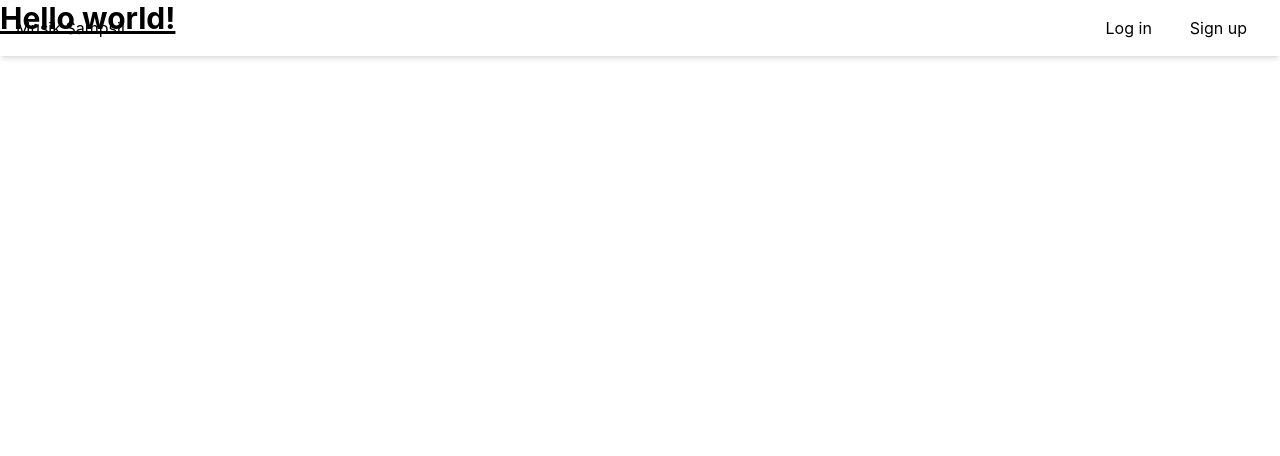
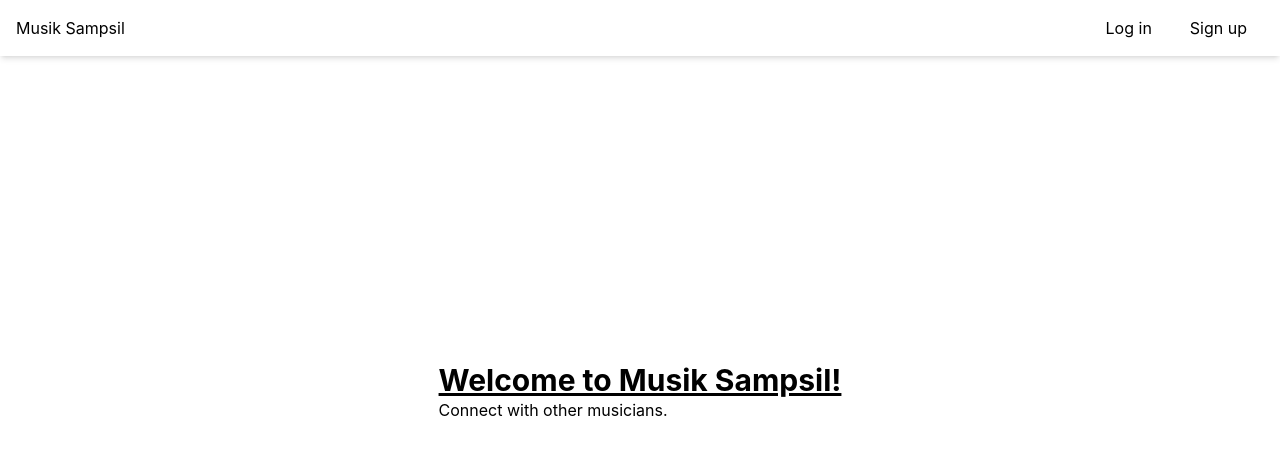
Before and after one commit to bartbie/kval, a React (Vite) app in the folder apps/frontend/: page / in a window 1280 px wide. Shown: the top 456 px of the page. Built offline with nearby package versions, Linux system fonts and the light colour scheme.

Commit message:
Fixing FP and unlogged header

```diff
--- a/apps/frontend/src/components/headers/UnloggedHeader.tsx
+++ b/apps/frontend/src/components/headers/UnloggedHeader.tsx
@@ -1,7 +1,6 @@
 import {
     NavigationMenu,
     NavigationMenuItem,
-    NavigationMenuLink,
     NavigationMenuList,
 } from "@/components/ui/navigation-menu";
 import { Link } from "react-router";
@@ -22,7 +21,7 @@ const NavItem: React.FC<{ to: string; children: string }> = ({
 
 export default () => {
     return (
-        <header className="fixed top-0 w-full shadow-md z-50 flex items-center justify-between p-4">
+        <header className="sticky top-0 w-full shadow-md z-50 flex items-center justify-between p-4">
             Musik Sampsil
             <NavigationMenu>
                 <NavigationMenuList>
--- a/apps/frontend/src/routes/FrontPage.tsx
+++ b/apps/frontend/src/routes/FrontPage.tsx
@@ -4,8 +4,11 @@ export default () => {
     return (
         <>
             <UnloggedHeader />
-            <main className="">
-                <h1 className="text-3xl font-bold underline">Hello world!</h1>
+            <main className="min-h-[calc(100vh-8rem)] grid place-items-center">
+                <div>
+                    <h1 className="text-3xl font-bold underline">Welcome to Musik Sampsil!</h1>
+                    <h2 className="">Connect with other musicians.</h2>
+                </div>
             </main>
         </>
     );
```
